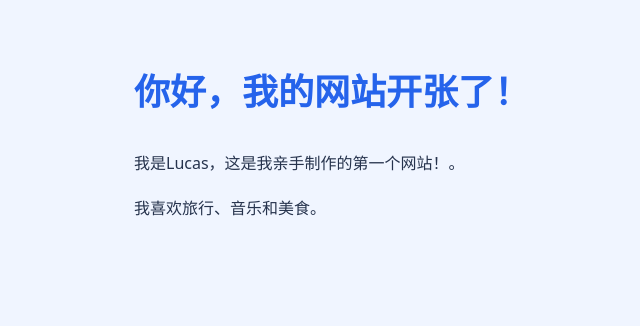
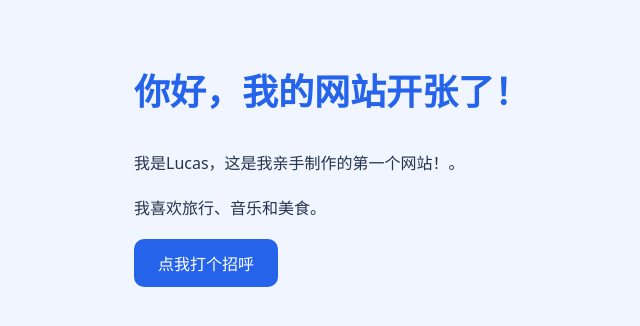
Before and after one commit to Lucas-Xu1230/my-first-site, a plain HTML site: page index.html in a window 1280 px wide. Shown: the whole page, without its empty margins (146-786 px from the left). Drawn offline with Linux system fonts and the light colour scheme.

Commit message:
Add files via upload

```diff
--- a/index.html
+++ b/index.html
@@ -19,11 +19,33 @@
     color: #2563eb;
     font-size: 36px;
   }
+button {
+  background: #2563eb;
+  color: white;
+  border: none;
+  padding: 12px 24px;
+  border-radius: 10px;
+  font-size: 16px;
+  cursor: pointer;
+}
+
+button:hover {
+  background: #1d4ed8;
+}
 </style>
 </head>
 <body>
   <h1>你好，我的网站开张了！</h1>
   <p>我是Lucas，这是我亲手制作的第一个网站！。</p>
   <p>我喜欢旅行、音乐和美食。</p>
+<button onclick="sayHello()">点我打个招呼</button>
+<p id="message"></p>
+
+<script>
+  function sayHello() {
+    document.getElementById("message").textContent =
+      "欢迎来到 Lucas 的网站！";
+  }
+</script>
 </body>
 </html>
```
